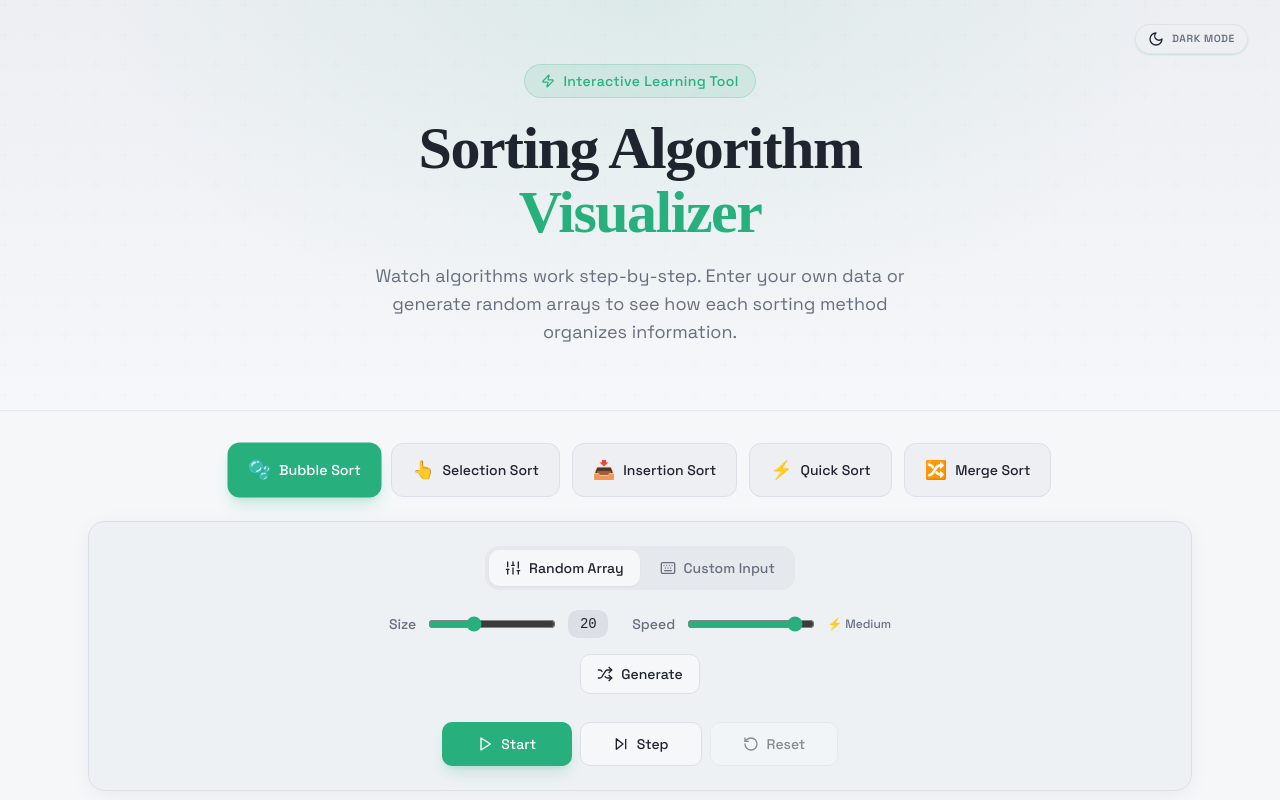
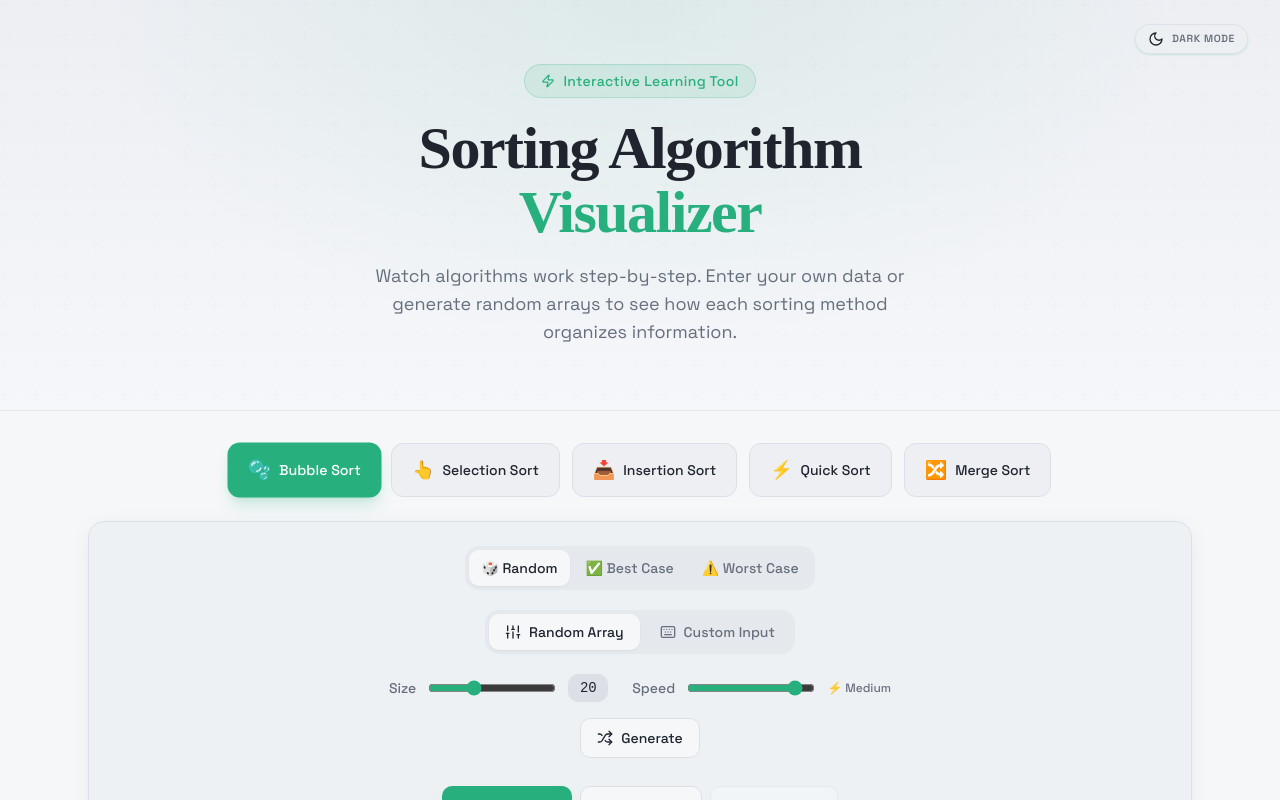
Before and after one commit to abhi9vaidya/SortingAlgorithmVisualizer, a React (Vite) app: page / in a window 1280 px wide. Shown: the top 800 px of the page. Built offline with nearby package versions, Linux system fonts and the light colour scheme; the HTML template or start-up script is replaced by a standard one.

Commit message:
Add comparison/swap counters and best/worst case scenarios

```diff
--- a/src/components/SortingVisualizer.tsx
+++ b/src/components/SortingVisualizer.tsx
@@ -30,6 +30,7 @@ export const SortingVisualizer = () => {
   const [customInput, setCustomInput] = useState('');
   const [inputError, setInputError] = useState('');
   const [theme, setTheme] = useState<'light' | 'dark'>('light');
+  const [caseType, setCaseType] = useState<'random' | 'sorted' | 'reversed'>('random');
 
   const engineRef = useRef(new SortingEngine());
   const intervalRef = useRef<NodeJS.Timeout | null>(null);
@@ -243,6 +244,63 @@ export const SortingVisualizer = () => {
 
         {/* Input Mode Toggle & Controls */}
         <section className="glass-panel p-4 sm:p-6 space-y-5">
+          {/* Case Type Selector */}
+          <div className="flex items-center justify-center gap-1 p-1 bg-muted/50 rounded-lg w-fit mx-auto flex-wrap">
+            <button
+              onClick={() => {
+                setCaseType('random');
+                setIsPlaying(false);
+                if (intervalRef.current) clearInterval(intervalRef.current);
+                const newArray = engineRef.current.generateArray(arraySize);
+                setArray(newArray);
+                setSteps([]);
+                setCurrentStep(0);
+              }}
+              className={`flex items-center gap-2 px-3 py-2 rounded-md text-xs sm:text-sm font-medium transition-all ${
+                caseType === 'random'
+                  ? 'bg-background text-foreground shadow-sm'
+                  : 'text-muted-foreground hover:text-foreground'
+              }`}
+            >
+              🎲 Random
+            </button>
+            <button
+              onClick={() => {
+                setCaseType('sorted');
+                setIsPlaying(false);
+                if (intervalRef.current) clearInterval(intervalRef.current);
+                const newArray = engineRef.current.generateSortedArray(arraySize);
+                setArray(newArray);
+                setSteps([]);
+                setCurrentStep(0);
+              }}
+              className={`flex items-center gap-2 px-3 py-2 rounded-md text-xs sm:text-sm font-medium transition-all ${
+                caseType === 'sorted'
+                  ? 'bg-background text-foreground shadow-sm'
+                  : 'text-muted-foreground hover:text-foreground'
+              }`}
+            >
+              ✅ Best Case
+            </button>
+            <button
+              onClick={() => {
+                setCaseType('reversed');
+                setIsPlaying(false);
+                if (intervalRef.current) clearInterval(intervalRef.current);
+                const newArray = engineRef.current.generateReverseSortedArray(arraySize);
+                setArray(newArray);
+                setSteps([]);
+                setCurrentStep(0);
+              }}
+              className={`flex items-center gap-2 px-3 py-2 rounded-md text-xs sm:text-sm font-medium transition-all ${
+                caseType === 'reversed'
+                  ? 'bg-background text-foreground shadow-sm'
+                  : 'text-muted-foreground hover:text-foreground'
+              }`}
+            >
+              ⚠️ Worst Case
+            </button>
+          </div>
           {/* Input Mode Tabs */}
           <div className="flex items-center justify-center gap-1 p-1 bg-muted/50 rounded-lg w-fit mx-auto">
             <button
@@ -415,6 +473,18 @@ export const SortingVisualizer = () => {
                   <span className="text-muted-foreground">steps</span>
                 </div>
               )}
+              {steps.length > 0 && currentData.comparisons !== undefined && (
+                <div className="flex items-center gap-4 text-xs sm:text-sm text-muted-foreground font-mono">
+                  <div className="bg-muted/50 px-3 py-1 rounded-md">
+                    <span className="text-secondary font-semibold">{currentData.comparisons}</span>
+                    <span> comparisons</span>
+                  </div>
+                  <div className="bg-muted/50 px-3 py-1 rounded-md">
+                    <span className="text-accent font-semibold">{currentData.swaps}</span>
+                    <span> swaps</span>
+                  </div>
+                </div>
+              )}
             </div>
 
             {/* Bars */}
--- a/src/core/SortingEngine.ts
+++ b/src/core/SortingEngine.ts
@@ -3,9 +3,21 @@ import { SortingStep, SortingAlgorithm } from './sortingTypes';
 export class SortingEngine {
   private steps: SortingStep[] = [];
   private originalArray: number[] = [];
+  private comparisonCount: number = 0;
+  private swapCount: number = 0;
 
   generateArray(size: number = 15): number[] {
     this.originalArray = Array.from({ length: size }, () => Math.floor(Math.random() * 100) + 5);
+    return [...this.originalArray];
+  }
+
+  generateSortedArray(size: number = 15): number[] {
+    this.originalArray = Array.from({ length: size }, (_, i) => (i + 1) * 5);
+    return [...this.originalArray];
+  }
+
+  generateReverseSortedArray(size: number = 15): number[] {
+    this.originalArray = Array.from({ length: size }, (_, i) => (size - i) * 5);
     return [...this.originalArray];
   }
 
@@ -15,6 +27,8 @@ export class SortingEngine {
 
   getSteps(algorithm: SortingAlgorithm): SortingStep[] {
     this.steps = [];
+    this.comparisonCount = 0;
+    this.swapCount = 0;
     const arr = [...this.originalArray];
 
     switch (algorithm) {
@@ -41,12 +55,17 @@ export class SortingEngine {
   }
 
   private addStep(array: number[], comparing: number[], swapping: number[], sorted: number[], description: string): void {
+    if (comparing.length > 0) this.comparisonCount++;
+    if (swapping.length > 0) this.swapCount++;
+
     this.steps.push({
       array: [...array],
       comparing: [...comparing],
       swapping: [...swapping],
       sorted: [...sorted],
-      description
+      description,
+      comparisons: this.comparisonCount,
+      swaps: this.swapCount
     });
   }
 
--- a/src/core/sortingTypes.ts
+++ b/src/core/sortingTypes.ts
@@ -4,6 +4,8 @@ export interface SortingStep {
   swapping: number[];
   sorted: number[];
   description: string;
+  comparisons?: number;
+  swaps?: number;
 }
 
 export interface SortingState {
```
